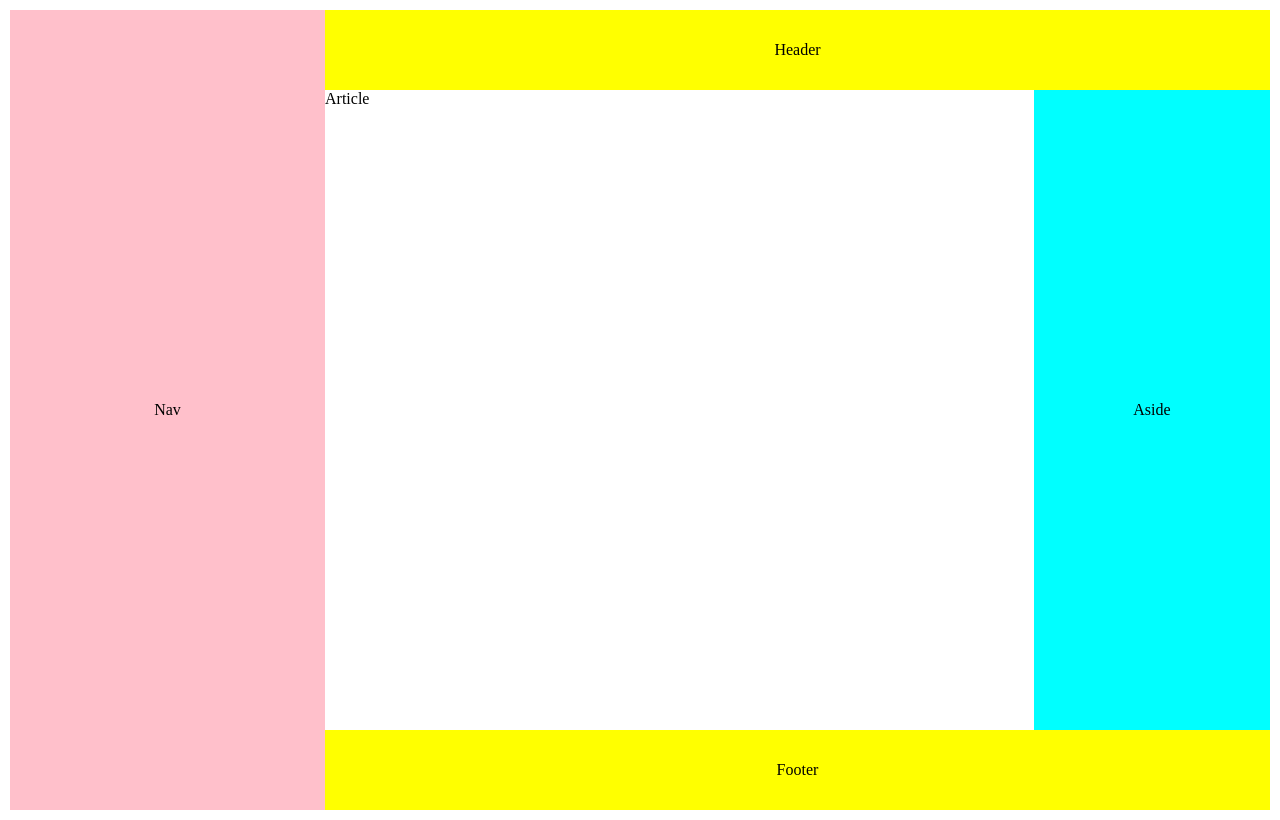
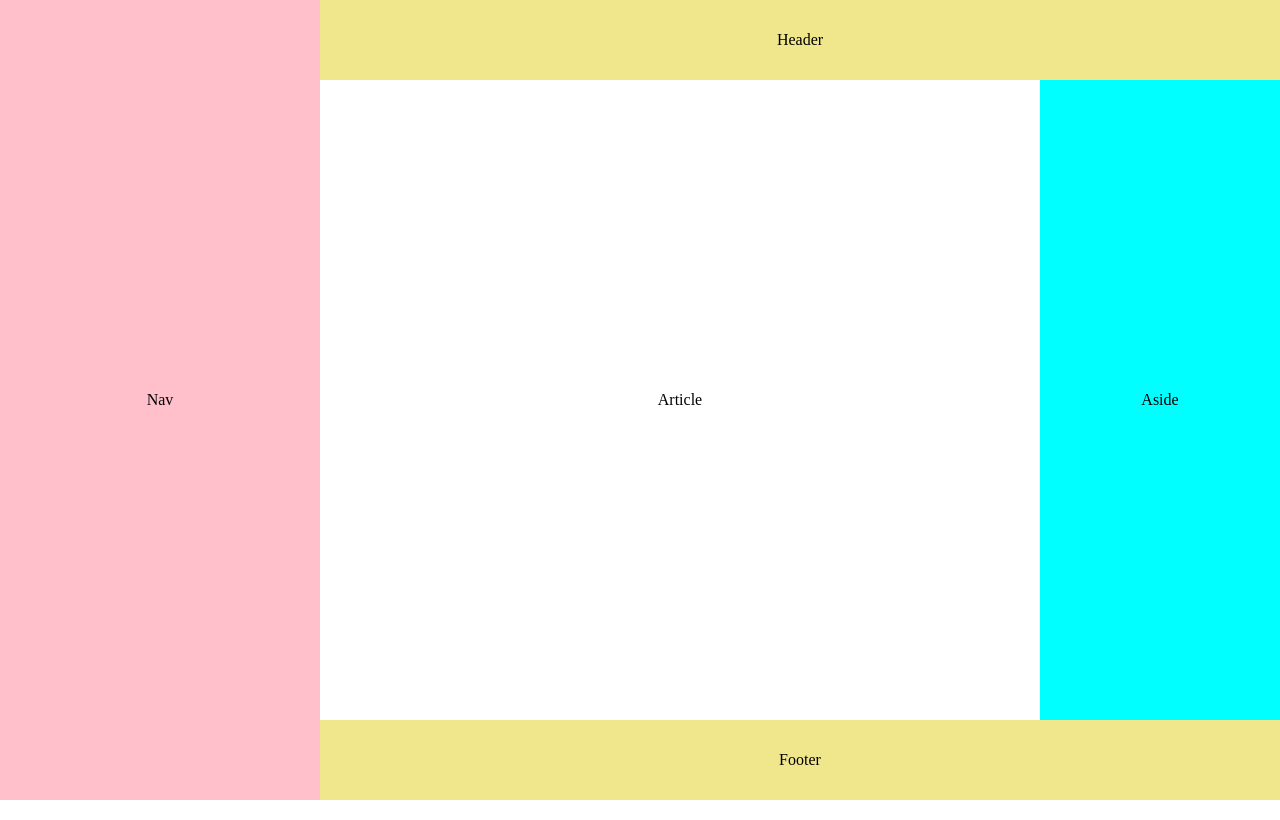
Before and after one commit to LoistaAmanda/Pemweb01, a plain HTML site: page praktik8/flexbox3.html in a window 1280 px wide. Drawn offline with Linux system fonts and the light colour scheme.

Commit message:
flexbox3.css

```diff
--- a/praktik8/assets/css/flexbox3.css
+++ b/praktik8/assets/css/flexbox3.css
@@ -1,5 +1,6 @@
 body {
-    margin: 10px;
+    margin: 0;
+    padding: 0;
 }
 
 .wrapper {
@@ -28,7 +29,7 @@ body {
 }
 
 .header {
-    background-color: yellow;
+    background-color: khaki;
     height: 10vh;
     flex-grow: 1;
     display: flex;
@@ -38,6 +39,10 @@ body {
 
 .article {
     width: 75%;
+    flex-grow: 1;
+    display: flex;
+    justify-content: center;
+    align-items: center;
 }
 
 .aside {
@@ -50,7 +55,7 @@ body {
 }
 
 .footer {
-    background-color: yellow;
+    background-color: khaki;
     height: 10vh;
     flex-grow: 1;
     display: flex;
```
